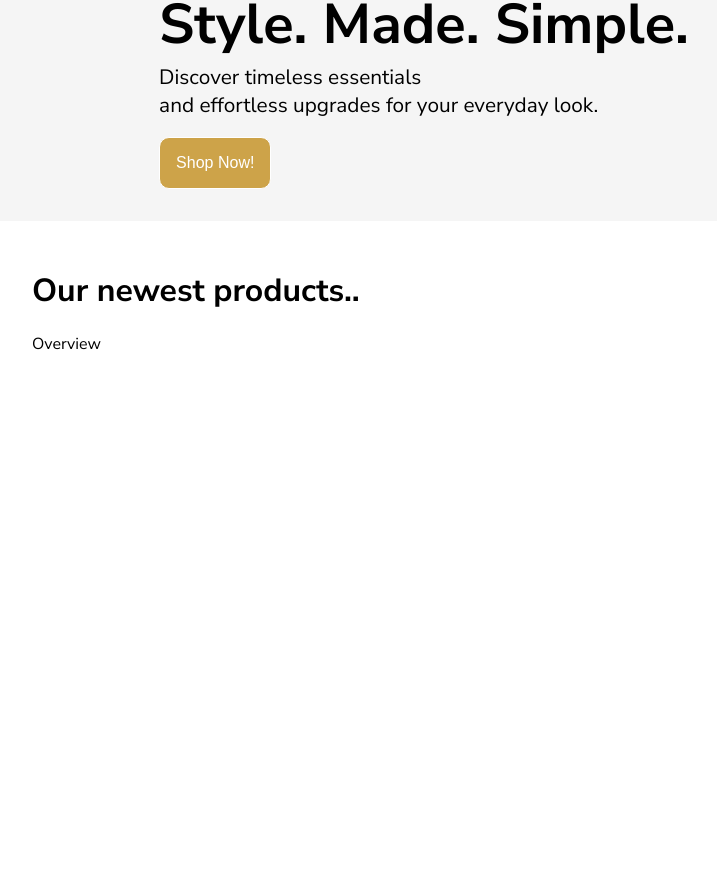
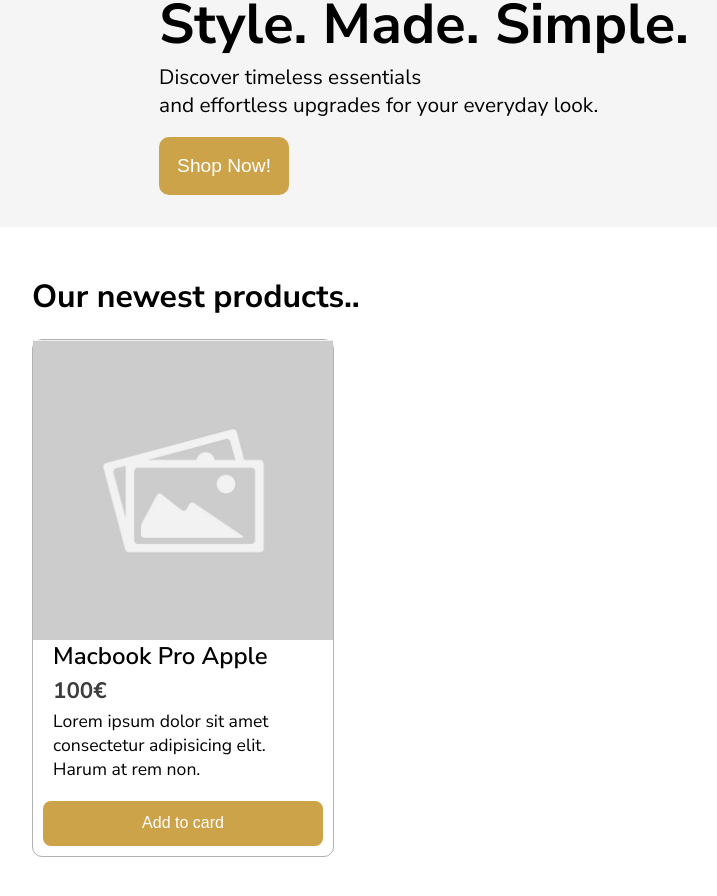
Before and after one commit to Kili196/shopping-page, a React (Vite) app: page / in a window 1280 px wide. Shown: the part 232-1128 px from the top of the page, without its empty margins (216-933 px from the left). Before the commit the page ends 800 px from the top, so only its background shows below. Built offline with nearby package versions, Linux system fonts and the light colour scheme.

Commit message:
add card styling
change product overview margin

add add to card button component + styling

```diff
--- /dev/null
+++ b/src/components/Buttons/AddCardButton.jsx
@@ -0,0 +1,5 @@
+import styles from "./Button.module.css";
+
+export default function AddCardButton() {
+  return <button className={styles["addcard--button"]}> Add to card </button>;
+}
--- a/src/components/Buttons/Button.module.css
+++ b/src/components/Buttons/Button.module.css
@@ -2,13 +2,27 @@ button {
   background-color: #cda349;
   outline: none;
   border: 1px solid;
-  padding: 1rem;
-  font-size: 1rem;
   color: white;
   border-radius: 10px;
-  transition: 0.4s ease background;
+  cursor: pointer;
+  border: 2px solid #cda349;
 }
 
-button:hover {
+.shopnow--button {
+  transition: 0.4s ease background;
+  font-size: 1.2rem;
+  padding: 1rem;
+}
+
+.shopnow--button:hover {
   background-color: #e0b44c;
 }
+
+.addcard--button {
+  background-color: #cda349;
+  padding: 0.7rem 0.8rem;
+  font-size: 1rem;
+  border-radius: 8px;
+  font-weight: 500;
+  margin: 0px 10px 10px 10px;
+}
--- a/src/components/Buttons/ShopButton.jsx
+++ b/src/components/Buttons/ShopButton.jsx
@@ -1,5 +1,5 @@
 import styles from "./Button.module.css";
 
 export default function ShopButton() {
-  return <button className={styles}> Shop Now! </button>;
+  return <button className={styles["shopnow--button"]}> Shop Now! </button>;
 }
--- /dev/null
+++ b/src/components/Card/Card.module.css
@@ -0,0 +1,43 @@
+.card {
+  border: 1px solid rgb(177, 177, 177);
+  border-radius: 10px;
+  max-width: 300px;
+  display: flex;
+  flex-direction: column;
+}
+
+.card img {
+  width: 100%;
+}
+
+.card--container {
+  padding: 0px 20px 5px 20px;
+}
+
+.card--headlines {
+  display: flex;
+  flex-direction: column;
+  gap: 3px;
+}
+
+.card--headlines h3,
+h4 {
+  margin: 0px;
+}
+
+.card--headlines h3 {
+  font-size: 1.5rem;
+
+  font-weight: 600;
+}
+
+.card--headlines h4 {
+  font-size: 1.4rem;
+  color: #3d3d3d;
+}
+
+.card--headlines p {
+  margin: 0px 0px 15px 0;
+  font-weight: 400;
+  font-size: 1.1rem;
+}
--- /dev/null
+++ b/src/components/Card/Productcard.jsx
@@ -0,0 +1,26 @@
+import productImage from "../../assets/placeholder.png";
+import styles from "./Card.module.css";
+import ShopButton from "../Buttons/ShopButton";
+import AddCardButton from "../Buttons/AddCardButton";
+
+export default function Productcard() {
+  return (
+    <>
+      <div className={styles["card"]}>
+        <img src={productImage} className={styles} />
+        <div className={styles["card--container"]}>
+          <section className={styles["card--headlines"]}>
+            <h3> Macbook Pro Apple</h3>
+            <h4> 100€</h4>
+            <p>
+              {" "}
+              Lorem ipsum dolor sit amet consectetur adipisicing elit. Harum at
+              rem non.
+            </p>
+          </section>
+        </div>
+        <AddCardButton />
+      </div>
+    </>
+  );
+}
--- a/src/components/Herosection/Hero.jsx
+++ b/src/components/Herosection/Hero.jsx
@@ -10,7 +10,7 @@ export default function Hero() {
           Discover timeless essentials <br /> and effortless upgrades for your
           everyday look.
         </h2>
-        <ShopButton />
+        <ShopButton buttonLabel={"Shop Now!"} />
       </div>
     </section>
   );
--- a/src/components/Shopsections/Productoverview.jsx
+++ b/src/components/Shopsections/Productoverview.jsx
@@ -1,10 +1,13 @@
 import styles from "./sections.module.css";
+import Productcard from "../Card/Productcard";
 
 export default function Productoverview({ headline }) {
   return (
     <div className={styles["section--productoverview"]}>
       <h1> {headline}</h1>
-      <div> Overview </div>
+      <div>
+        <Productcard />
+      </div>
     </div>
   );
 }
--- a/src/components/Shopsections/sections.module.css
+++ b/src/components/Shopsections/sections.module.css
@@ -2,4 +2,5 @@
   margin-right: 8rem;
   margin-left: 8rem;
   margin-top: 3rem;
+  margin-bottom: 3rem;
 }
```
Also changed, not shown: src/assets/placeholder.png.
